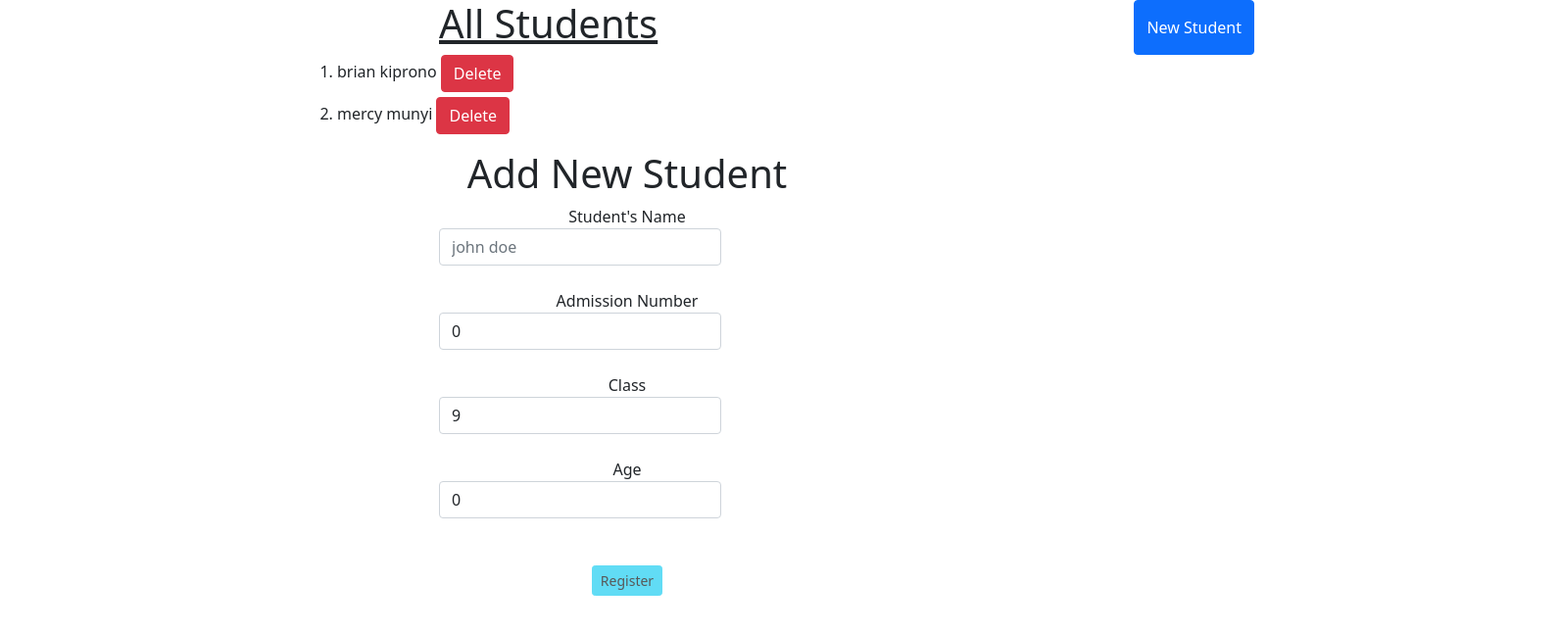
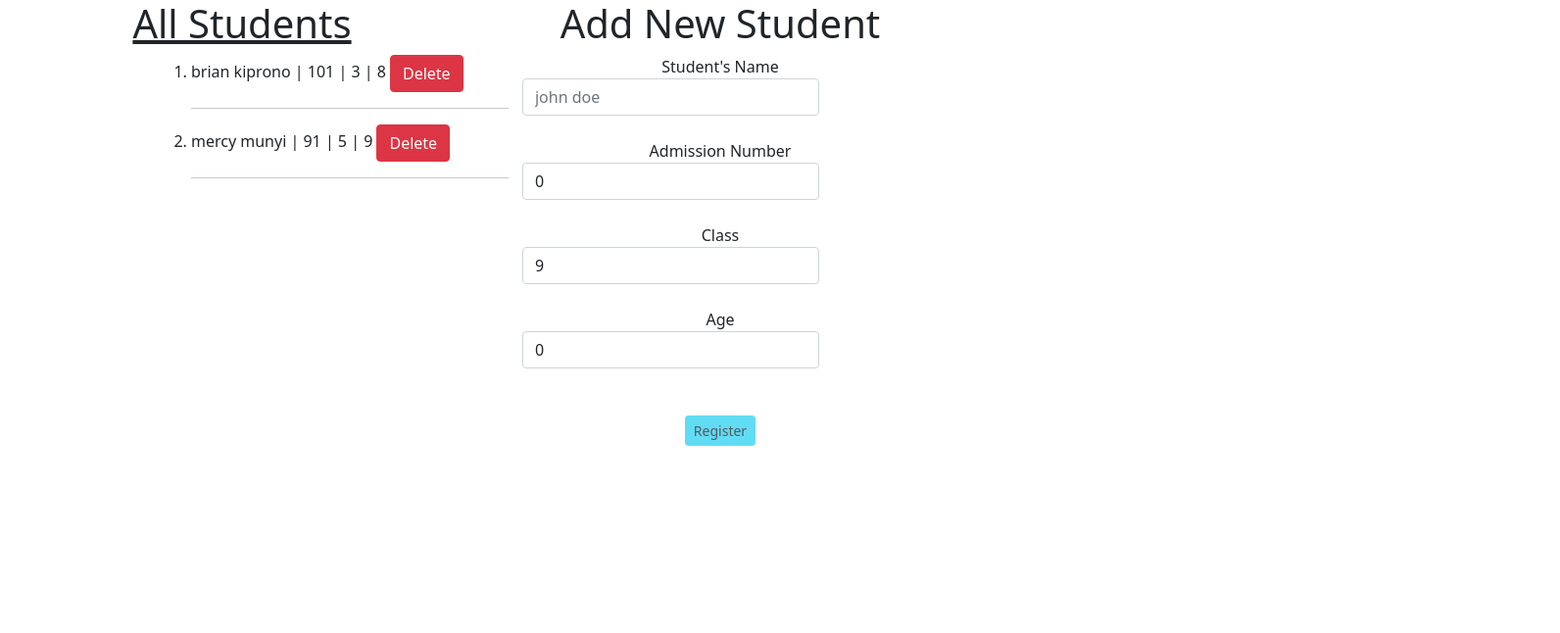
Before and after one commit to ronn304/SchoolSystem, an Angular app: page / in a window 1280 px wide. Shown: the top 646 px of the page at 98% size, 1592 px wide, since content can reach past the window. Built offline with nearby package versions, Linux system fonts and the light colour scheme.

Commit message:
display form and list

```diff
--- a/src/app/all-students/all-students.component.css
+++ b/src/app/all-students/all-students.component.css
@@ -6,7 +6,7 @@
 #top-content h1{
     text-decoration: underline;
     display: inline;
-    margin-left:35%;
+    margin-left:15%;
 
 }
 #top-content button{
--- a/src/app/all-students/all-students.component.html
+++ b/src/app/all-students/all-students.component.html
@@ -1,15 +1,24 @@
-<div id="top-content"><h1>All Students</h1>
-<button id="new_student" class="btn btn-primary">New Student</button>
-</div>
+<div class="container">
+  <div class="row">
+    <div class="col-md-4">
+      <div id="top-content"><h1>All Students</h1></div>
       <div id="students_list">
         <ol>
-    <li *ngFor="let student of myStudents;let n = index">
-        {{student.name}}
-        <button (click)="deleteStudent(true,n)" class="btn btn-danger">Delete</button>
+          <li *ngFor="let student of myStudents; let n = index">
+            {{ student.name }} | {{student.adm_number}} | {{student.class_level}} | {{student.age}}
+            <button (click)="deleteStudent(true, n)" class="btn btn-danger">
+              Delete
+            </button>
+            <hr>
           </li>
         </ol>
       </div>
+    </div>
+    <div class="col-md-6">
       <div id="student_form">
-<app-student-form (addStudent)="addNewStudent($event)" >
+        <app-student-form (addStudent)="addNewStudent($event)">
         </app-student-form>
       </div>
+    </div>
+  </div>
+</div>
--- /dev/null
+++ b/src/app/student-form/app.component.html
@@ -0,0 +1 @@
+<app-all-students></app-all-students>
--- a/src/app/student-form/student-form.component.css
+++ b/src/app/student-form/student-form.component.css
@@ -1,6 +1,6 @@
 form{
-    margin-left: 35%;
-    margin-right:35%;
+    margin-left: 13%;
+    margin-right:13%;
     justify-content: center;
     text-align: center;
 }
--- a/src/app/student-form/student-form.component.ts
+++ b/src/app/student-form/student-form.component.ts
@@ -13,7 +13,6 @@ export class StudentFormComponent implements OnInit {
   submitStudent() {
     if(this.newStudent.name !='' && this.newStudent.adm_number > 0 && this.newStudent.class_level < 9 && this.newStudent.age > 0){
       this.addStudent.emit(this.newStudent);
-      alert(this.newStudent.name+this.newStudent.adm_number+this.newStudent.class_level+this.newStudent.age)
     }
     else{
       alert('check your input values')
```
Lines whose indentation alone changed are shown as unchanged.
